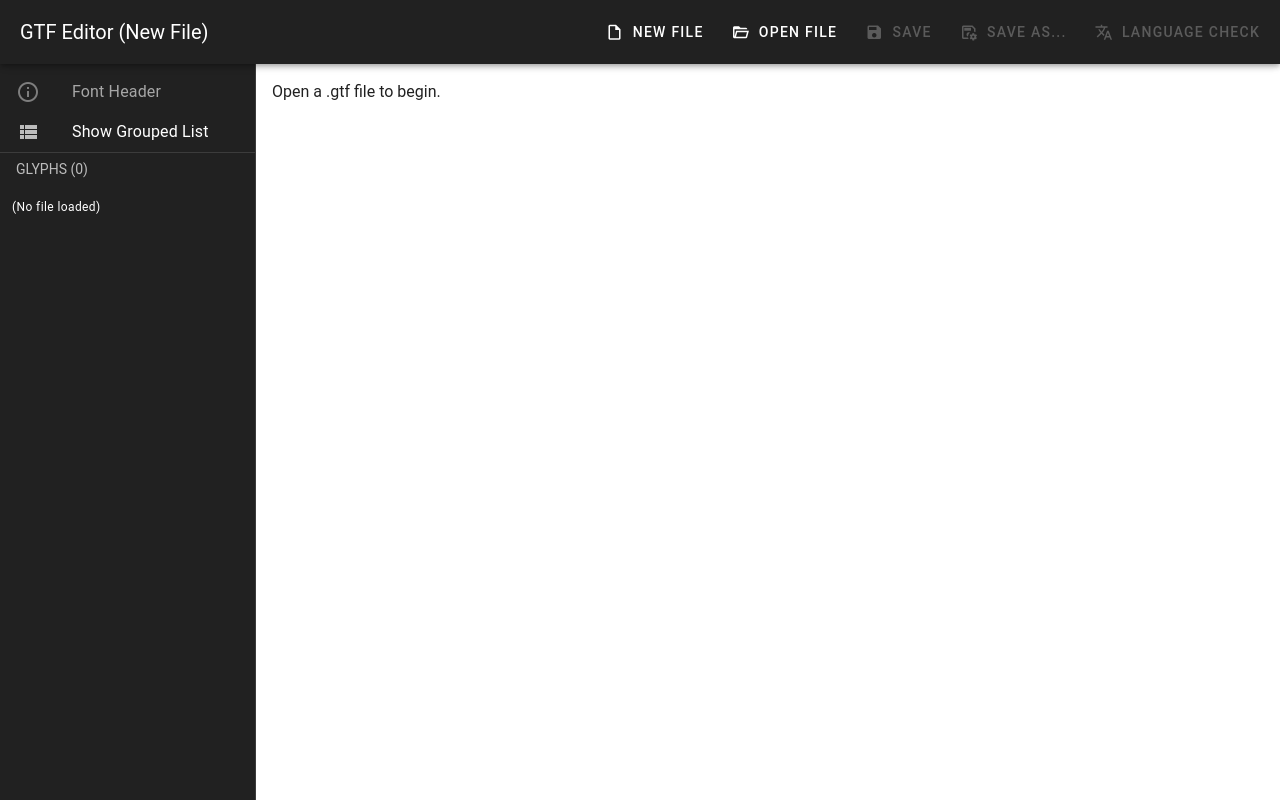
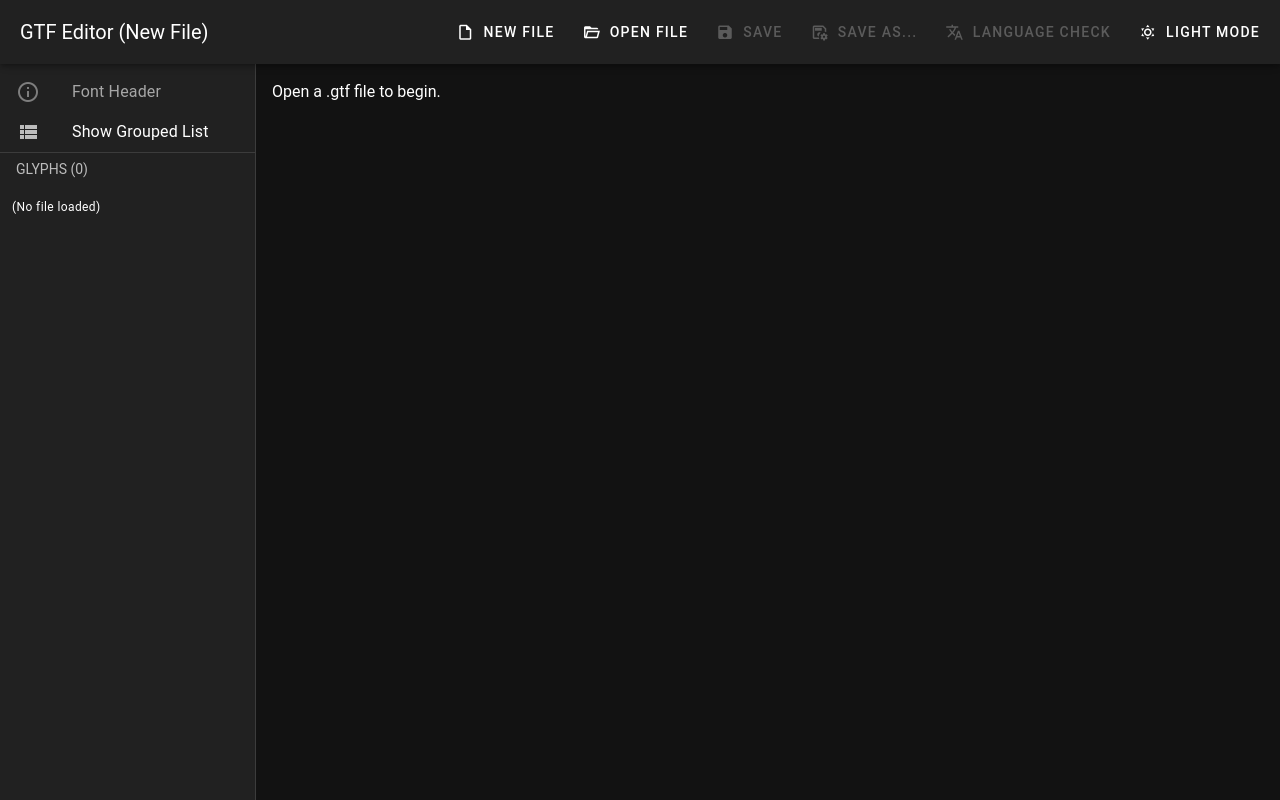
Before and after one commit to mdrska80/gtf-editor, a Vue app: page / in a window 1280 px wide. Built offline with nearby package versions, Linux system fonts and the light colour scheme.

Commit message:
feat(ui): Add dark mode toggle and update theme handling in app bar and navigation drawer
- Introduced a reactive dark mode state to toggle between light and dark themes.
- Updated app bar and navigation drawer to dynamically adjust their themes based on the dark mode state.

```diff
--- a/src/App.vue
+++ b/src/App.vue
@@ -17,6 +17,7 @@ const currentError = ref(null); // Holds error messages
 const selectedGlyphName = ref(null); // Holds the name of the selected glyph
 const currentFilePath = ref(null); // Holds the path of the currently open file
 const languageDialogVisible = ref(false); // State for dialog visibility
+const isDarkMode = ref(true); // Theme state
 
 // --- NEW: State for sidebar view mode ---
 const isSimplePreviewMode = ref(true); // false = grouped list, true = simple preview grid
@@ -630,8 +631,8 @@ function toggleSidebarView() {
 </script>
 
 <template>
-  <v-app id="inspire">
-    <v-app-bar theme="dark">
+  <v-app id="inspire" :theme="isDarkMode ? 'dark' : 'light'">
+    <v-app-bar :theme="isDarkMode ? 'dark' : 'light'">
       <v-app-bar-title>
         GTF Editor
         {{ gtfData?.header?.font_name ? `- ${gtfData.header.font_name}` : '' }}
@@ -665,10 +666,16 @@ function toggleSidebarView() {
        >
         Language Check
       </v-btn>
-      <!-- Placeholder for more menu/buttons -->
+      <v-btn
+        :prepend-icon="isDarkMode ? 'mdi-weather-sunny' : 'mdi-weather-night'"
+        @click="isDarkMode = !isDarkMode"
+        :title="isDarkMode ? 'Switch to Light Mode' : 'Switch to Dark Mode'"
+      >
+        {{ isDarkMode ? 'Light Mode' : 'Dark Mode' }}
+      </v-btn>
     </v-app-bar>
 
-    <v-navigation-drawer permanent theme="dark">
+    <v-navigation-drawer permanent :theme="isDarkMode ? 'dark' : 'light'">
       <v-list density="compact">
          <v-list-item
            title="Font Header"
```
